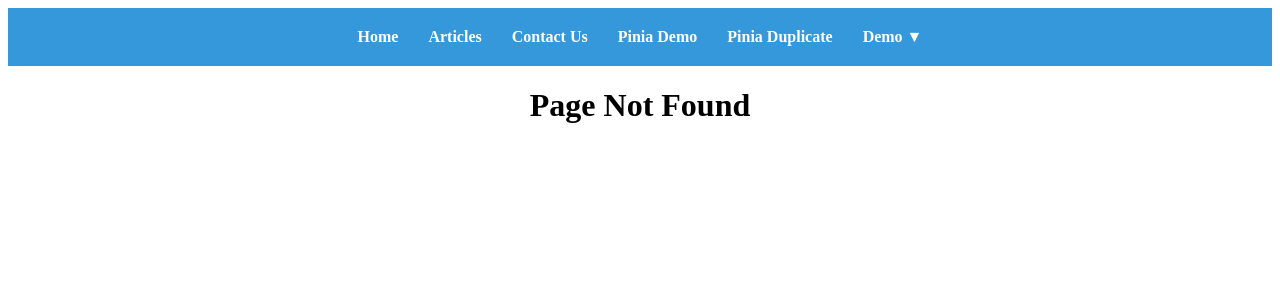
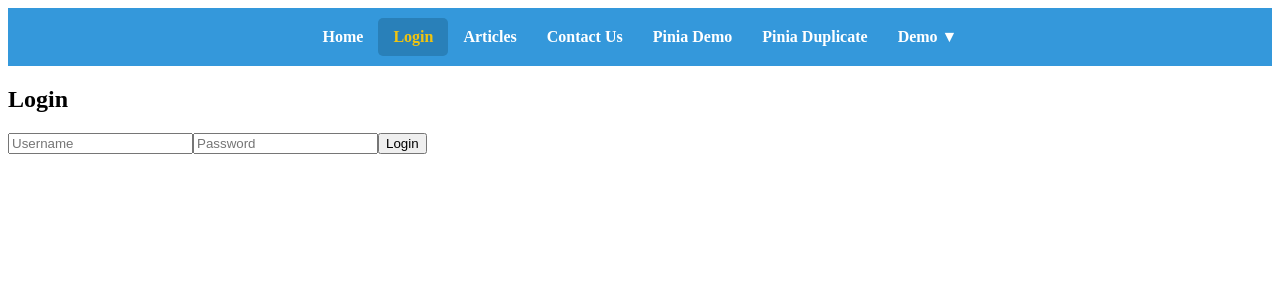
Before and after one commit to dineshravajani/vue-din-app, a Vue app: page /login in a window 1280 px wide. Before the commit this address had no page. Shown: the top 300 px of the page. Built offline with nearby package versions, Linux system fonts and the light colour scheme.

Commit message:
Added Login/Logout using pinia

```diff
--- /dev/null
+++ b/src/components/Dashboard.vue
@@ -0,0 +1,31 @@
+<template>
+    <div>
+        <h1> Welcome : {{ authStore.user.username }} </h1>
+        <button @click="logout">Logout</button>
+    </div>
+</template>
+
+<script>
+import { useAuthStore } from '@/store/auth';
+import { useRouter } from 'vue-router';
+    export default {
+        name:"Dashboard",
+        setup() {
+            const authStore= useAuthStore();
+            const router = useRouter();
+
+            const logout = () => {
+                authStore.logout();
+                router.push('/login')
+            }
+            return {
+                authStore,
+                logout
+            }
+        }
+    }
+</script>
+
+<style scoped>
+
+</style>
--- a/src/components/Header.vue
+++ b/src/components/Header.vue
@@ -3,6 +3,8 @@
       <nav class="nav">
         <ul class="nav-list">
             <li><router-link to="/" class="nav-link">Home</router-link></li>
+            <li v-if="!authStore.isAuthenticated"><router-link to="/login" class="nav-link">Login</router-link></li>
+            <li v-if="authStore.isAuthenticated"><router-link to="/dashboard" class="nav-link">Dashboard</router-link></li>
             <li><router-link to="/articles" class="nav-link">Articles</router-link></li>
             <li><router-link :to="{name:'contact'}" class="nav-link">Contact Us</router-link></li>
 			<li><router-link to="/piniademo" class="nav-link">Pinia Demo</router-link></li>
@@ -28,8 +30,16 @@
   </template>
 
   <script>
+  import { useAuthStore } from '@/store/auth';
   export default {
     name: "Header",
+    setup() {
+      const authStore = useAuthStore();
+
+      return {
+        authStore
+      }
+    }
   };
   </script>
 
--- /dev/null
+++ b/src/components/LoginForm.vue
@@ -0,0 +1,47 @@
+<template>
+    <div>
+      <h2>Login</h2>
+      <form @submit.prevent="handleLogin">
+        <input v-model="username" type="text" placeholder="Username" />
+        <input v-model="password" type="password" placeholder="Password" />
+        <button type="submit">Login</button>
+        <p v-if="error" style="color: red;">{{ error }}</p>
+      </form>
+    </div>
+  </template>
+
+  <script>
+  import { ref } from 'vue';
+import { useAuthStore } from '../store/auth';
+  import { useRouter } from 'vue-router';
+
+  export default {
+    name:"LoginForm",
+
+    setup() {
+        const username = ref('');
+        const password = ref('');
+        const error = ref(null);
+        const authStore = useAuthStore();
+        const router = useRouter();
+
+      const handleLogin = async () => {
+        try {
+          await authStore.login(username.value, password.value);
+          router.push('/dashboard');
+        } catch (err) {
+          error.value = 'Invalid credentials';
+        }
+      };
+
+      //return { handleLogin };
+      return {
+        username,
+        password,
+        error,
+         handleLogin,
+         authStore
+        };
+    },
+  };
+  </script>
--- a/src/main.js
+++ b/src/main.js
@@ -5,9 +5,14 @@ import App from './App.vue'
 import router from './routers'
 import { createPinia } from 'pinia';
 import Header from './components/Header.vue';
+import { useAuthStore } from './store/auth';
 const app = createApp(App);
 const pinia = createPinia();
+
+
 app.component('app-header',Header)
 app.use(pinia)
 app.use(router)
+const authStore = useAuthStore();
+authStore.validateToken();
 app.mount('#app')
--- a/src/routers/index.js
+++ b/src/routers/index.js
@@ -12,11 +12,26 @@ import GetAdvice from "@/components/GetAdvice.vue";
 import TogglePassword from "@/components/TogglePassword.vue";
 import PiniaDemo from "@/components/PiniaDemo.vue";
 import PiniaDemoDuplicate from "@/components/PiniaDemoDuplicate.vue";
+import LoginForm from "@/components/LoginForm.vue";
+import Dashboard from "@/components/Dashboard.vue";
+import { useAuthStore } from "@/store/auth";
 const router = createRouter({
     history:createWebHistory(import.meta.env.BASE_URL),
     routes:[
         {path:'/',component:Steps},
         {path:'/articles',component:Articles},
+        {path:'/login',component:LoginForm},
+        {
+            path:'/dashboard',
+            component:Dashboard,
+            beforeEnter:(to,from,next) => {
+                const authStore = useAuthStore();
+                authStore.validateToken();
+                console.log('Authenticated',authStore.isAuthenticated);
+                if(!authStore.isAuthenticated) next('/login');
+                else next();
+            }
+        },
         {path:'/article/:articleID',component:ArticleDetail,props:true},
         {path:'/piniademo',component:PiniaDemo},
         {path:'/piniaduplicate',component:PiniaDemoDuplicate},
--- /dev/null
+++ b/src/store/auth.js
@@ -0,0 +1,40 @@
+import { defineStore } from "pinia";
+export const useAuthStore = defineStore('auth',{
+    state: () => ({
+        user:JSON.parse(localStorage.getItem('user')) || null,
+        token:localStorage.getItem('token') || null
+    }),
+    getters: {
+        isAuthenticated(state) {
+            return state.token
+        }
+    },
+    actions:{
+        login(username, password) {
+            if( username === 'din' && password === 'din') {
+                this.user = {username};
+                this.token = 'dintoken';
+                const currentTime = Date.now();
+
+                localStorage.setItem('user', JSON.stringify(this.user));
+                localStorage.setItem('token', this.token);
+                localStorage.setItem('tokenExpiry', currentTime + 60*60*1000) // 1 Hour
+            } else {
+                throw new Error('Invalid credentials');
+            }
+        },
+        logout(){
+            this.user = null;
+            this.token = null;
+            localStorage.removeItem('user');
+            localStorage.removeItem('token');
+            localStorage.removeItem('tokenExpiry')
+        },
+        validateToken() {
+            const tokenExpiry = localStorage.getItem('tokenExpiry');
+            if( tokenExpiry && Date.now() > tokenExpiry) {
+                this.logout();
+            }
+        }
+    },
+});
```
